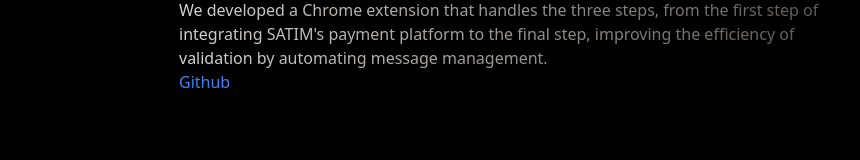
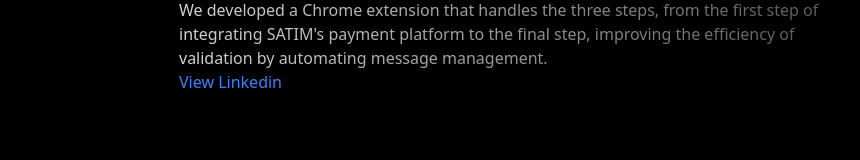
Before and after one commit to yahyamati/Portfolio2, a React (Vite) app in the folder portfolio/: page / in a window 1280 px wide. Shown: the part 2534-2694 px from the top of the page, without its empty margins (179-1039 px from the left). Built offline with nearby package versions, Linux system fonts and the light colour scheme.

Commit message:
modify linkedin link

```diff
--- a/portfolio/src/assets/assets.js
+++ b/portfolio/src/assets/assets.js
@@ -47,7 +47,7 @@ export const HACKATHONS = [
     image:Hackathon1,
     place: "Alger, Algeria",
     description: "We developed a Chrome extension that handles the three steps, from the first step of integrating SATIM's payment platform to the final step, improving the efficiency of validation by automating message management.",
-    source: "https://github.com/yahyamati/hackwave2",
+    source: "https://www.linkedin.com/posts/yahya-mati-265381298_proud-to-have-participated-in-hackwave-activity-7244642291926056960-lIqE?utm_source=share&utm_medium=member_desktop",
   },
 
 ];
--- a/portfolio/src/components/Hackathon.jsx
+++ b/portfolio/src/components/Hackathon.jsx
@@ -51,7 +51,7 @@ const Hackathon = () => {
                   rel="noopener noreferrer"
                   className="text-blue-500 hover:underline"
                 >
-                  Github
+                  View Linkedin
                 </a>
               </div>
             </motion.div>
```
